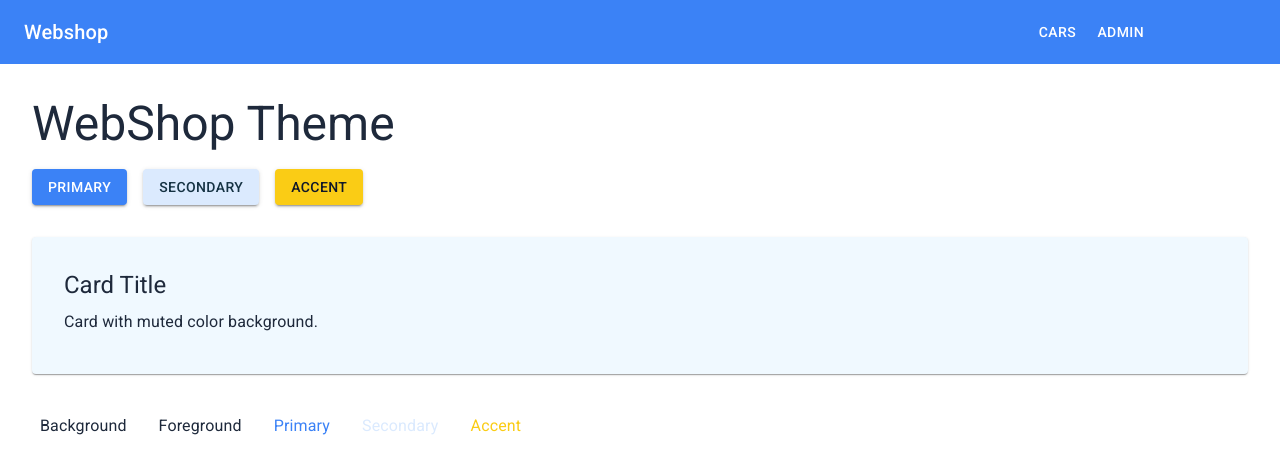
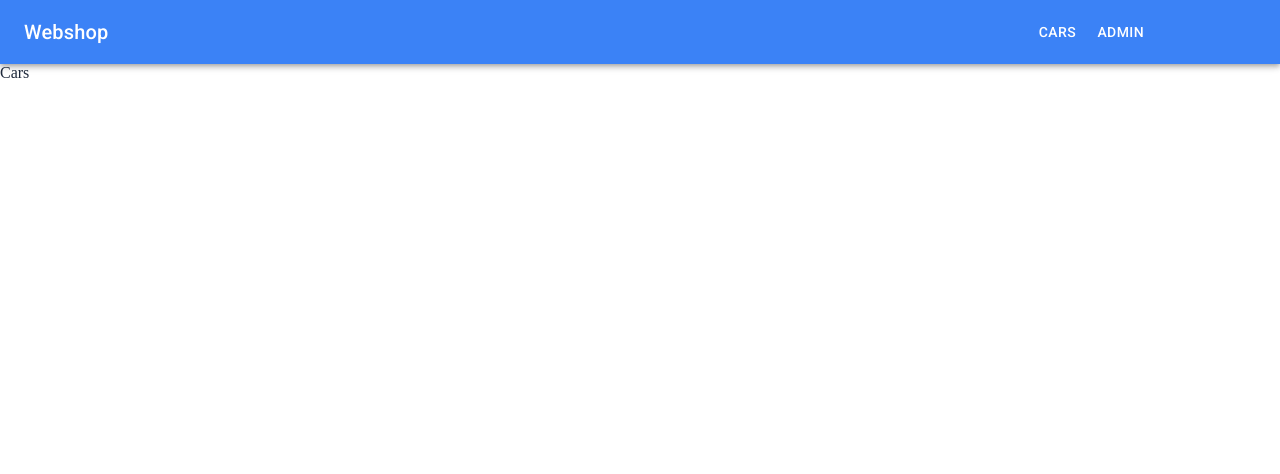
Before and after one commit to hallapmark/webshop, a React (Vite) app: page /cars in a window 1280 px wide. Shown: the top 474 px of the page. Built offline with nearby package versions, Linux system fonts and the light colour scheme; some icons are missing.

Commit message:
Add Home and CarsPLP shell to test React Router

```diff
--- a/src/App.jsx
+++ b/src/App.jsx
@@ -5,51 +5,20 @@ import "@fontsource/roboto/700.css"; // Bold
 
 import { ThemeProvider } from "@mui/material/styles";
 import travelTheme from "./theme";
-import { Button, Card, CardContent, Typography, Stack, Box } from "@mui/material";
 import TopNav from "./components/TopNav";
+import { Route, Routes } from "react-router-dom";
+import CarsPLP from "./pages/lists/CarsPLP";
+import Home from "./pages/Home";
 
 function App() {
   return (
     <ThemeProvider theme={travelTheme}>
       <TopNav />
-      <Box sx={{ minHeight: "100vh", bgcolor: "background.default", color: "text.primary", p: 4 }}>
-        <Typography variant="h3" gutterBottom>
-          WebShop Theme
-        </Typography>
 
-        {/* mb means margin-bottom in mui-units. *8px. so mb: 4 is 32px */}
-        <Stack spacing={2} direction="row" sx={{ mb: 4 }}>
-          <Button variant="contained" color="primary">Primary</Button>
-          <Button variant="contained" color="secondary">Secondary</Button>
-          <Button
-            variant="contained"
-            sx={{ bgcolor: travelTheme.palette.accent.main, color: travelTheme.palette.accent.contrastText }}
-          >
-            Accent
-          </Button>
-        </Stack>
-
-        {/* Card */}
-        <Card sx={{ bgcolor: travelTheme.palette.muted.main, color: travelTheme.palette.muted.contrastText, p: 2 }}>
-          <CardContent>
-            <Typography variant="h5" gutterBottom>
-              Card Title
-            </Typography>
-            <Typography>
-              Card with muted color background.
-            </Typography>
-          </CardContent>
-        </Card>
-
-        {/* Inline text samples */}
-        <Stack direction="row" spacing={2} sx={{ mt: 4 }}>
-          <Typography sx={{ bgcolor: "background.default", p: 1 }}>Background</Typography>
-          <Typography sx={{ color: "text.primary", p: 1 }}>Foreground</Typography>
-          <Typography sx={{ color: "primary.main", p: 1 }}>Primary</Typography>
-          <Typography sx={{ color: "secondary.main", p: 1 }}>Secondary</Typography>
-          <Typography sx={{ color: travelTheme.palette.accent.main, p: 1 }}>Accent</Typography>
-        </Stack>
-      </Box>
+      <Routes>
+        <Route path="/cars" element={<CarsPLP />} />
+        <Route path="/" element={<Home />} />
+      </Routes>
     </ThemeProvider>
   );
 }
--- /dev/null
+++ b/src/pages/Home.jsx
@@ -0,0 +1,46 @@
+import travelTheme from "../theme"
+import { Button, Card, CardContent, Typography, Stack, Box } from "@mui/material";
+
+function Home() {
+  return (
+    <Box sx={{ minHeight: "100vh", bgcolor: "background.default", color: "text.primary", p: 4 }}>
+      <Typography variant="h3" gutterBottom>
+        WebShop Theme
+      </Typography>
+
+      {/* mb means margin-bottom in mui-units. *8px. so mb: 4 is 32px */}
+      <Stack spacing={2} direction="row" sx={{ mb: 4 }}>
+        <Button variant="contained" color="primary">Primary</Button>
+        <Button variant="contained" color="secondary">Secondary</Button>
+        <Button
+          variant="contained"
+          sx={{ bgcolor: travelTheme.palette.accent.main, color: travelTheme.palette.accent.contrastText }}
+        >
+          Accent
+        </Button>
+      </Stack>
+
+      {/* Card */}
+      <Card sx={{ bgcolor: travelTheme.palette.muted.main, color: travelTheme.palette.muted.contrastText, p: 2 }}>
+        <CardContent>
+          <Typography variant="h5" gutterBottom>
+            Card Title
+          </Typography>
+          <Typography>
+            Card with muted color background.
+          </Typography>
+        </CardContent>
+      </Card>
+
+      {/* Inline text samples */}
+      <Stack direction="row" spacing={2} sx={{ mt: 4 }}>
+        <Typography sx={{ bgcolor: "background.default", p: 1 }}>Background</Typography>
+        <Typography sx={{ color: "text.primary", p: 1 }}>Foreground</Typography>
+        <Typography sx={{ color: "primary.main", p: 1 }}>Primary</Typography>
+        <Typography sx={{ color: "secondary.main", p: 1 }}>Secondary</Typography>
+        <Typography sx={{ color: travelTheme.palette.accent.main, p: 1 }}>Accent</Typography>
+      </Stack>
+    </Box>
+  )
+}
+export default Home
--- /dev/null
+++ b/src/pages/lists/CarsPLP.jsx
@@ -0,0 +1,10 @@
+import { Box } from "@mui/material";
+
+function CarsPLP() {
+  return (
+    <Box>
+      <div>Cars</div>
+    </Box>
+  )
+}
+export default CarsPLP
```
